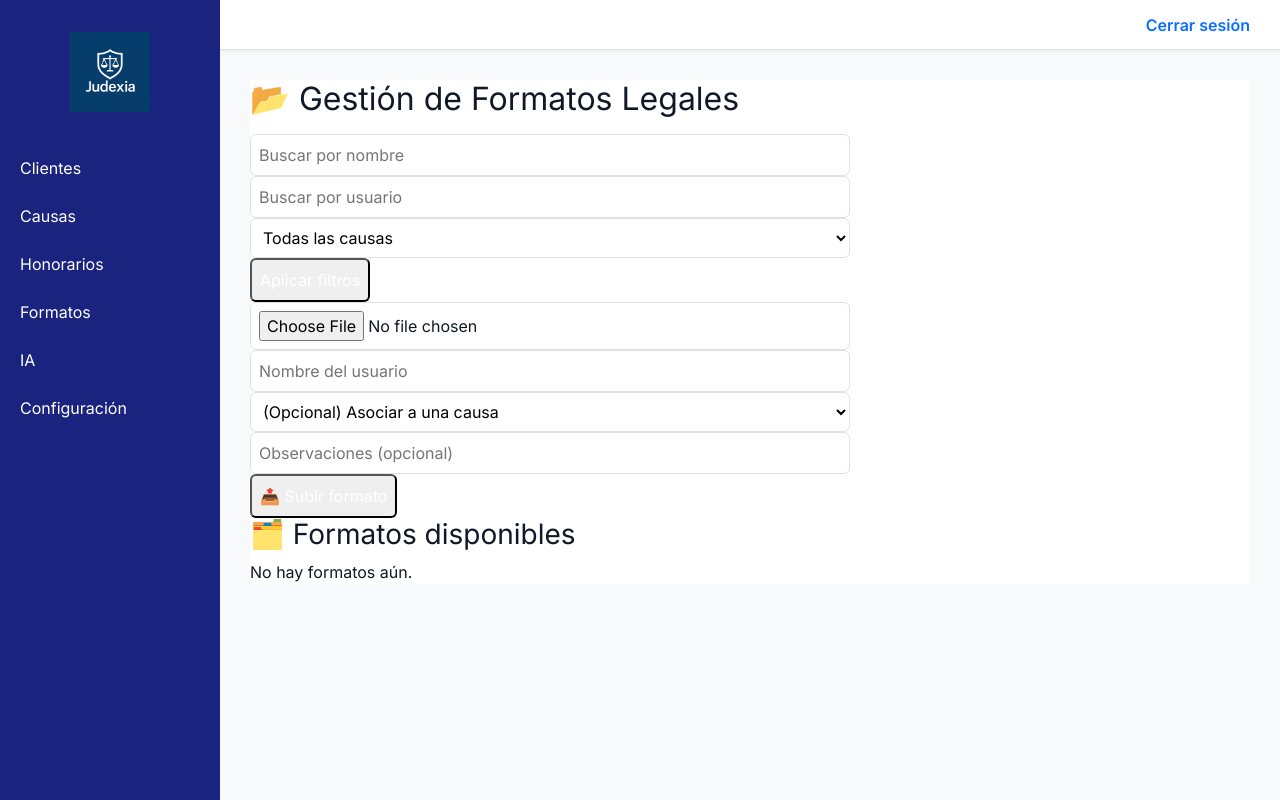
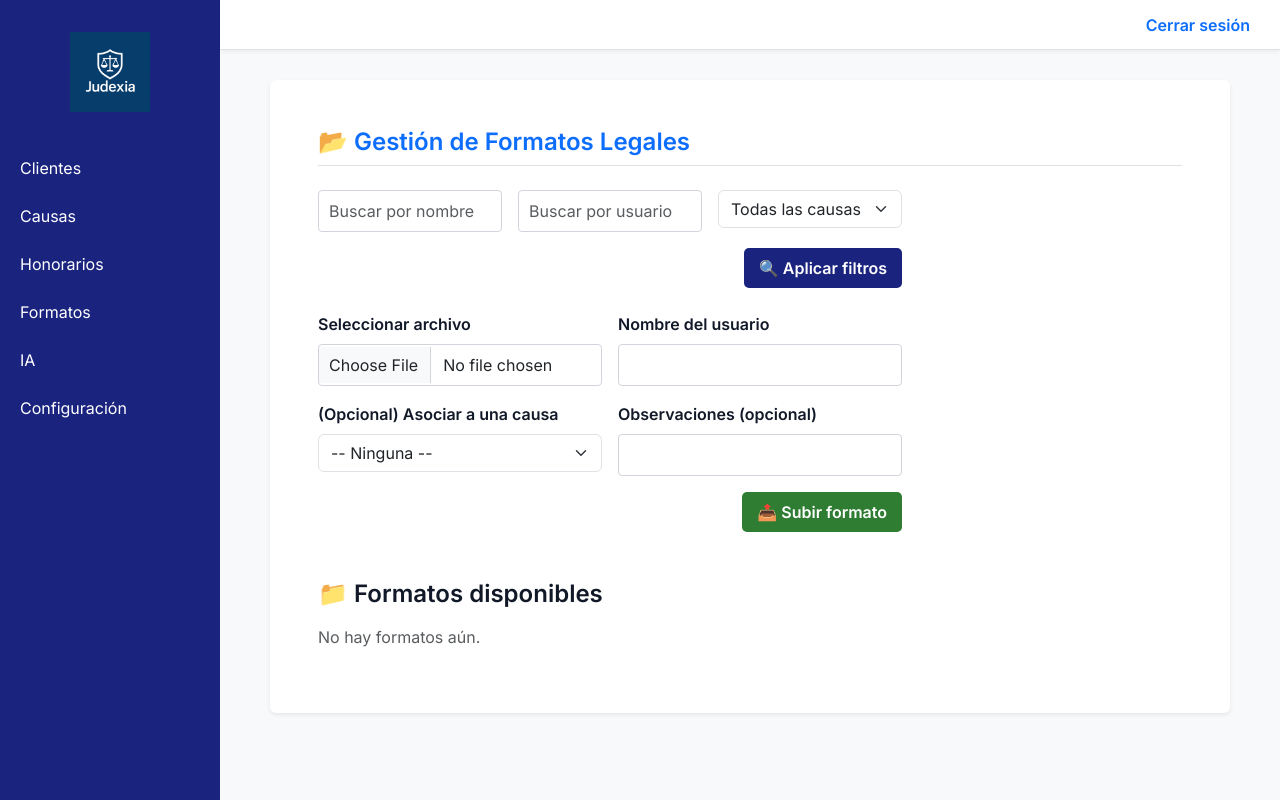
Before and after one commit to colmos768/judexia2025, a Flask app: page /formatos in a window 1280 px wide. Run offline with Flask 3, Linux system fonts and the light colour scheme.

Commit message:
Update formatos.html

```diff
--- a/templates/formatos.html
+++ b/templates/formatos.html
@@ -1,15 +1,22 @@
 {% extends 'base.html' %}
 {% block content %}
 
-<div class="p-6 max-w-4xl mx-auto bg-white rounded-xl shadow-md space-y-6">
+<div class="p-5 bg-white rounded shadow-sm mx-auto" style="max-width: 960px;">
 
-  <h2 class="text-2xl font-semibold text-gray-800 border-b pb-2">📂 Gestión de Formatos Legales</h2>
+  <h2 class="mb-4 fw-semibold fs-4 text-primary border-bottom pb-2">
+    📂 Gestión de Formatos Legales
+  </h2>
 
   <!-- FORMULARIO DE FILTRO -->
-  <form method="GET" action="{{ url_for('formatos') }}" class="grid grid-cols-1 md:grid-cols-3 gap-4">
-    <input type="text" name="nombre" placeholder="Buscar por nombre" value="{{ filtro_nombre }}" class="p-2 border rounded bg-gray-50">
-    <input type="text" name="usuario" placeholder="Buscar por usuario" value="{{ filtro_usuario }}" class="p-2 border rounded bg-gray-50">
-    <select name="causa_id" class="p-2 border rounded bg-gray-50">
+  <form method="GET" action="{{ url_for('formatos') }}" class="row g-3 mb-4">
+    <div class="col-md-4">
+      <input type="text" name="nombre" class="form-control" placeholder="Buscar por nombre" value="{{ filtro_nombre }}">
+    </div>
+    <div class="col-md-4">
+      <input type="text" name="usuario" class="form-control" placeholder="Buscar por usuario" value="{{ filtro_usuario }}">
+    </div>
+    <div class="col-md-4">
+      <select name="causa_id" class="form-select">
         <option value="">Todas las causas</option>
         {% for causa in causas %}
           <option value="{{ causa.id }}" {% if filtro_causa == causa.id|string %}selected{% endif %}>
@@ -17,54 +24,72 @@
           </option>
         {% endfor %}
       </select>
-    <button type="submit" class="col-span-1 md:col-span-3 p-2 bg-blue-600 text-white rounded hover:bg-blue-700">Aplicar filtros</button>
+    </div>
+    <div class="col-12 text-end">
+      <button type="submit" class="btn btn-judexia">
+        🔍 Aplicar filtros
+      </button>
+    </div>
   </form>
 
   <!-- FORMULARIO DE SUBIDA -->
-  <form action="{{ url_for('formatos') }}" method="POST" enctype="multipart/form-data" class="space-y-4">
-    <input type="file" name="archivo" required class="p-2 border rounded w-full bg-gray-50">
-    <input type="text" name="usuario" placeholder="Nombre del usuario" class="p-2 border rounded w-full bg-gray-50">
-    <select name="causa_id" class="p-2 border rounded w-full bg-gray-50">
-      <option value="">(Opcional) Asociar a una causa</option>
+  <form action="{{ url_for('formatos') }}" method="POST" enctype="multipart/form-data" class="row g-3 mb-5">
+    <div class="col-md-6">
+      <label class="form-label">Seleccionar archivo</label>
+      <input type="file" name="archivo" required class="form-control">
+    </div>
+    <div class="col-md-6">
+      <label class="form-label">Nombre del usuario</label>
+      <input type="text" name="usuario" class="form-control">
+    </div>
+    <div class="col-md-6">
+      <label class="form-label">(Opcional) Asociar a una causa</label>
+      <select name="causa_id" class="form-select">
+        <option value="">-- Ninguna --</option>
         {% for causa in causas %}
           <option value="{{ causa.id }}">{{ causa.tipo }} - {{ causa.rol }}</option>
         {% endfor %}
       </select>
-    <input type="text" name="observaciones" placeholder="Observaciones (opcional)" class="p-2 border rounded w-full bg-gray-50">
-    <button type="submit" class="p-2 bg-green-600 text-white rounded hover:bg-green-700">📤 Subir formato</button>
+    </div>
+    <div class="col-md-6">
+      <label class="form-label">Observaciones (opcional)</label>
+      <input type="text" name="observaciones" class="form-control">
+    </div>
+    <div class="col-12 text-end">
+      <button type="submit" class="btn btn-verde">
+        📤 Subir formato
+      </button>
+    </div>
   </form>
 
   <!-- LISTA DE FORMATOS -->
-  <div class="pt-6">
-    <h3 class="text-lg font-semibold text-gray-700 mb-2">🗂️ Formatos disponibles</h3>
+  <h4 class="fw-semibold mb-3">📁 Formatos disponibles</h4>
+
   {% if formatos %}
-      <ul class="divide-y divide-gray-200">
+    <div class="list-group">
       {% for formato in formatos %}
-          <li class="py-2 flex justify-between items-center">
-            <div>
-              <a href="{{ url_for('static', filename='formatos/' + formato.filename) }}" target="_blank" class="text-blue-600 hover:underline">{{ formato.nombre_original }}</a>
-              <p class="text-sm text-gray-500">
+        <div class="list-group-item d-flex justify-content-between align-items-start">
+          <div class="me-auto">
+            <a href="{{ url_for('static', filename='formatos/' + formato.filename) }}"
+               class="text-decoration-none fw-medium text-primary"
+               target="_blank">
+              {{ formato.nombre_original }}
+            </a>
+            <div class="text-muted small">
               Subido por {{ formato.usuario or "Desconocido" }} el {{ formato.fecha_subida.strftime('%d-%m-%Y') }}
               {% if formato.observaciones %} – {{ formato.observaciones }}{% endif %}
-              </p>
+            </div>
           </div>
           <form action="{{ url_for('eliminar_formato', id=formato.id) }}" method="POST">
-              <button class="text-red-500 hover:text-red-700 text-sm">Eliminar</button>
+            <button class="btn btn-sm btn-rojo">Eliminar</button>
           </form>
-          </li>
+        </div>
       {% endfor %}
-      </ul>
+    </div>
   {% else %}
-      <p class="text-gray-600">No hay formatos aún.</p>
+    <p class="text-muted">No hay formatos aún.</p>
   {% endif %}
-  </div>
 
 </div>
 
-<style>
-  .bg-judexia {
-    background-color: #1f2a60;
-  }
-</style>
-
 {% endblock %}
```
Lines whose indentation alone changed are shown as unchanged.
